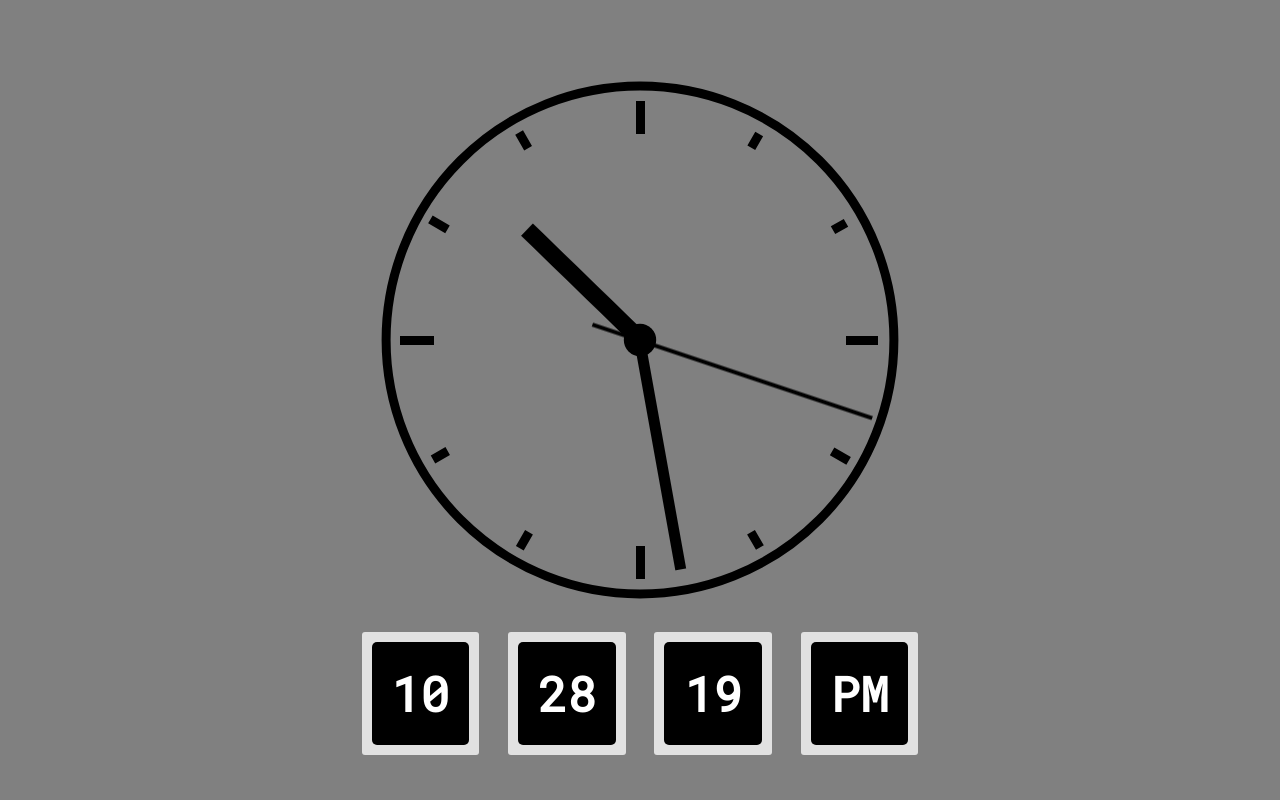
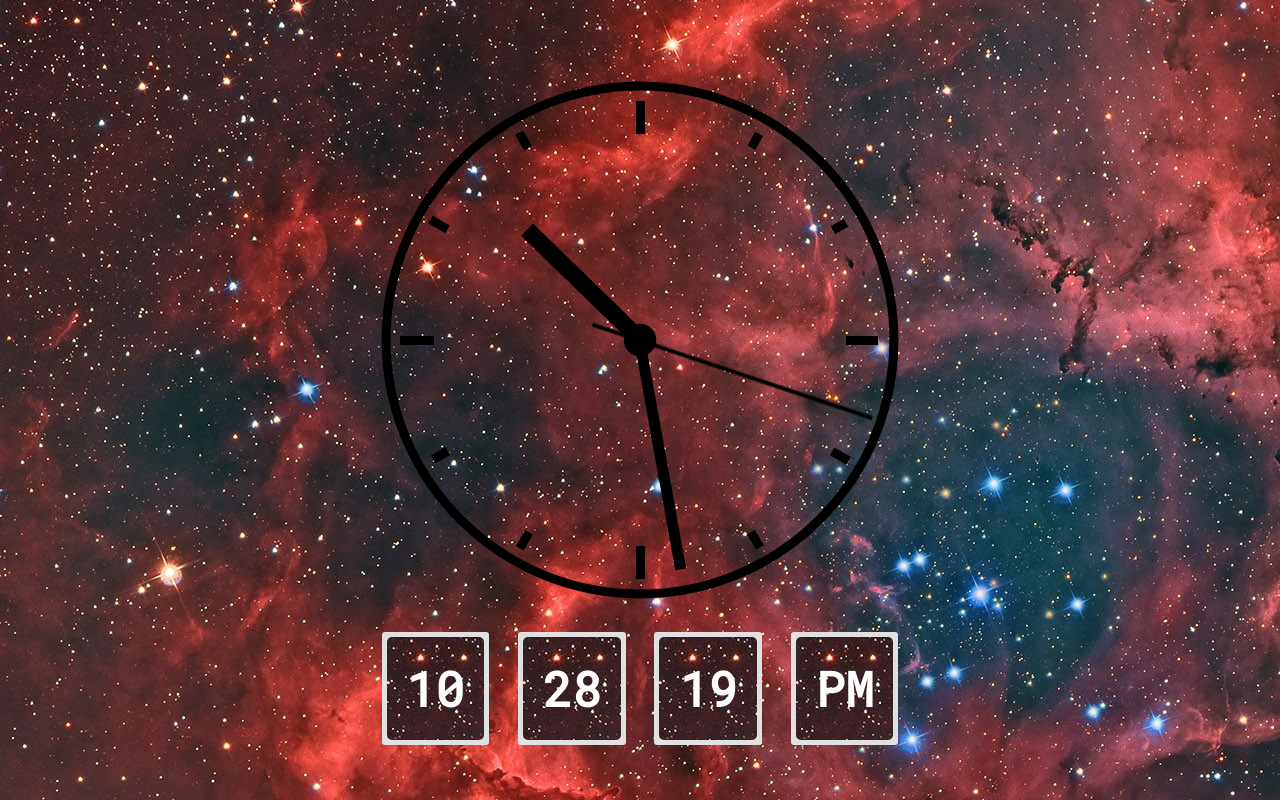
Before and after one commit to barron-KH/Projet-Montre-Analogue, a plain HTML site: page index.html in a window 1280 px wide. Drawn offline with Linux system fonts and the light colour scheme.

Commit message:
add Background img

```diff
--- a/script.js
+++ b/script.js
@@ -35,7 +35,7 @@ function demarrerLaMontre() {
 	// Rotation des aiguilles à partir les degrées calculées :
 
 	aiguille_heur.style.transform = `rotate(${hours_rot + 360 * hours_turns}deg)`;
-    aiguille_min.style.transform = `rotate(${minutes_rot + 360 * minutes_turns}deg)`;
+  aiguille_min.style.transform = `rotate(${minutes_rot + 360 * minutes_turns}deg)`;
 	aiguille_sec.style.transform = `rotate(${seconds_rot + 360 * seconds_turns}deg)`;
 }
 
--- a/style.css
+++ b/style.css
@@ -1,7 +1,7 @@
 
 /* Layout */
 body {
-    background-color: gray;
+    background: url(./you.png);
 }
 .main {
     display: flex;
@@ -15,6 +15,7 @@ body {
 .clockbox,
 #clock {
     width: 100%;
+
 }
 
 /* Clock styles */
@@ -23,6 +24,7 @@ body {
     stroke: #000;
     stroke-width: 9;
     stroke-miterlimit: 10;
+
 }
 
 .mid-circle {
@@ -87,14 +89,14 @@ body {
   }
 
   #countDownTimer > div {
-    padding: 10px;
+    padding: 5px;
     border-radius: 3px;
     background: #e1e1e1;
     display: inline-block;
   }
 
   #countDownTimer div > span {
-    background: black;
+    background: url(./you.png);
     display: inline-block;
     padding: 20px;
     border-radius: 5px;
```
Also changed, not shown: you.png (added).
